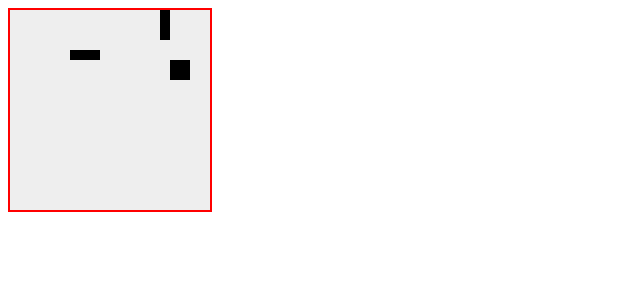
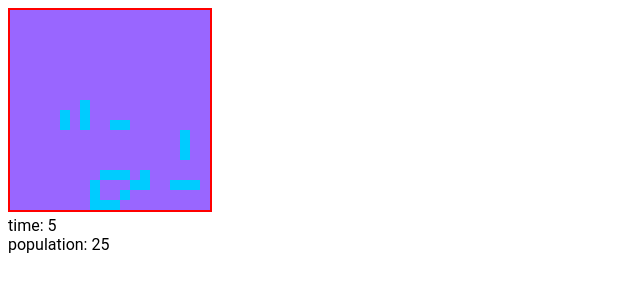
Before and after one commit to SantiagoRevelo/Conway-Game-of-Life-Clone, a plain HTML site: page game_of_life.html in a window 1280 px wide. Shown: the whole page, without its empty margins (0-640 px from the left). Drawn offline with Linux system fonts and the light colour scheme.

Commit message:
autogeneración time y population

```diff
--- a/game_of_life.html
+++ b/game_of_life.html
@@ -1,5 +1,6 @@
 <!DOCTYPE html>
 <html>
+
 <head>
     <meta charset="utf-8">
     <meta name="author" content="Santiago Revelo">
@@ -37,23 +38,39 @@
         #gameOfLife {
             border: 2px solid #F00;
         }
+
+        .wrapper {
+            font-family: 'Roboto', sans-serif;
+        }
     </style>
 </head>
 
 <body>
     <!-- Insert your HTML here -->
+    <div class="wrapper">
         <canvas id="gameOfLife"> </canvas>
+        <div id="time"></div>
+        <div id="population"></div>
+    </div>
 
     <!-- Scripts -->
     <script src="js/gameoflife.js"></script>
     <!--script src="https://code.jquery.com/jquery-2.1.4.min.js"></script-->
     <script>
-            (function(i,s,o,g,r,a,m){i['GoogleAnalyticsObject']=r;i[r]=i[r]||function(){
-            (i[r].q=i[r].q||[]).push(arguments)},i[r].l=1*new Date();a=s.createElement(o),
-            m=s.getElementsByTagName(o)[0];a.async=1;a.src=g;m.parentNode.insertBefore(a,m)
-            })(window,document,'script','//www.google-analytics.com/analytics.js','ga');
+        (function(i, s, o, g, r, a, m) {
+            i['GoogleAnalyticsObject'] = r;
+            i[r] = i[r] || function() {
+                (i[r].q = i[r].q || []).push(arguments)
+            }, i[r].l = 1 * new Date();
+            a = s.createElement(o),
+                m = s.getElementsByTagName(o)[0];
+            a.async = 1;
+            a.src = g;
+            m.parentNode.insertBefore(a, m)
+        })(window, document, 'script', '//www.google-analytics.com/analytics.js', 'ga');
         ga('create', 'UA-XXXXXXXX-X', 'auto');
         ga('send', 'pageview');
     </script>
 </body>
+
 </html>
--- a/js/gameoflife.js
+++ b/js/gameoflife.js
@@ -3,6 +3,9 @@ var numCells = 20;
 var range = 1;
 
 var canvas = document.getElementById('gameOfLife');
+var time = 0;
+var timeLabel = document.getElementById('time');
+var populationLabel = document.getElementById('population');
 canvas.width = pixelSize * numCells;
 canvas.height = pixelSize * numCells;
 
@@ -13,30 +16,31 @@ var arr = IniciaArray();
 var canDraw = false;
 
 
-canvas.addEventListener('mousedown', function(event){
+canvas.addEventListener('mousedown', function (event) {
     canDraw = true;
     var coorX = event.pageX - canvasLeft;
     var coorY = event.pageY - canvasTop;
-    addCell(Math.floor(coorX/pixelSize), Math.round(coorY/pixelSize));
+    addCell(Math.floor((coorX / pixelSize)), Math.round(coorY / pixelSize));
 
 }, false);
-canvas.addEventListener('mouseup', function(){
+canvas.addEventListener('mouseup', function () {
     canDraw = false;
 }, false);
 
 
-canvas.addEventListener('mousemove', function(event) {
+canvas.addEventListener('mousemove', function (event) {
     if (canDraw) {
-        var coorX = event.pageX - canvasLeft;
+        var coorX = event.pageX - canvasLeft
         var coorY = event.pageY - canvasTop;
 
-        addCell(Math.floor(coorX/pixelSize), Math.round(coorY/pixelSize));
+        addCell(Math.floor((coorX / pixelSize)), Math.round(coorY / pixelSize));
     }
 }, false);
 
-function addCell(x, y) {
-    if ( x >= 0 && y >= 0 && x < numCells && y < numCells)
-    arr[x][y] = 1;
+function addCell(row, col) {
+    if (col >= 0 && row >= 0 && col < numCells && row < numCells) {
+        arr[col][row] = 1;
+    }
     display(arr);
 }
 
@@ -44,7 +48,7 @@ function IniciaArray() {
     var arr = [];
     for (var i = 0; i < numCells; i++) {
         var innerArr = [];
-        for ( var j = 0; j < numCells; j++) {
+        for (var j = 0; j < numCells; j++) {
             innerArr.push(0);
         }
         arr.push(innerArr);
@@ -53,80 +57,142 @@ function IniciaArray() {
 }
 
 function display(arr) {
-    for (var x = 0; x < arr.length; x++) {
-        for (var y = 0; y < arr[x].length; y++) {
-            drawCell(x, y, arr[x][y]);
+    for (var row = 0; row < arr.length; row++) {
+        for (var col = 0; col < arr[row].length; col++) {
+            drawCell(col, row, arr[row][col]);
         }
     }
 }
 
 function drawCell(x, y, alive) {
     context.beginPath();
-    context.rect(x*pixelSize, y*pixelSize, pixelSize, pixelSize);
-    context.fillStyle = alive ? '#000' : '#EEE';
+    context.rect(x * pixelSize, y * pixelSize, pixelSize, pixelSize);
+    context.fillStyle = alive ? '#00ccff' : '#9966ff';
     context.fill();
 }
 
-function randomlyPopulate(arr) {
-    for (var x = 0; x < arr.length; x++) {
-        for (var y = 0; y < arr[x].length; y++) {
-            if (Math.log(Math.random() * 10) < -0.1) {
-            //if ((Math.random() * 10) < 5) {
-                arr[x][y] = 1;
+function randomlyPopulate(arr, r, c, w, h) {
+    for (var row = r; row < Math.min(r + h, arr.length); row++) {
+        for (var col = c; col < Math.min(c + w, arr[row].length); col++) {
+            if ((Math.random() * 10) + 1 < 5) {
+                arr[row][col] = 1;
             }
         }
     }
 }
 
 function manualPopulate() {
-
-    arr[1][0] = 1;
-
+    /*arr[1][0] = 1;
     arr[2][1] = 1;
-
     arr[0][2] = 1;
     arr[1][2] = 1;
     arr[2][2] = 1;
-
     arr[10][4] = 1;
     arr[11][4] = 1;
-    arr[12][4] = 1;
+    arr[12][4] = 1;*/
 
+    /*var sample = [
+        [1, 1, 1, 0, 1],
+        [1, 0, 0, 0, 0],
+        [0, 0, 0, 1, 1],
+        [0, 1, 1, 0, 1],
+        [1, 0, 1, 0, 1]
+    ];*/
+    /* var sample = [
+         [0, 0, 0, 0, 0, 0, 0, 0],
+         [0, 0, 0, 0, 0, 0, 1, 0],
+         [0, 0, 0, 0, 1, 0, 1, 1],
+         [0, 0, 0, 0, 1, 0, 1, 0],
+         [0, 0, 0, 0, 1, 0, 0, 0],
+         [0, 0, 1, 0, 0, 0, 0, 0],
+         [1, 0, 1, 0, 0, 0, 0, 0]
+     ];*/
+
+    //    var sample = [
+    //        [0, 0, 0, 0, 0],
+    //        [0, 0, 0, 1, 0],
+    //        [0, 0, 0, 0, 1],
+    //        [0, 0, 0, 0, 1],
+    //        [0, 0, 1, 1, 0]
+    //    ];
+    /*var sample = [
+        [1, 1, 1, 0, 1],
+        [1, 0, 0, 0, 0],
+        [0, 0, 0, 1, 1],
+        [0, 1, 1, 0, 1],
+        [1, 0, 1, 0, 1]
+    ];*/
+    /*var sample = [
+        [0, 1, 0],
+        [0, 0, 1],
+        [1, 1, 1]
+    ];*/
+    var sample = [
+        [0, 0, 0, 0, 0, 0, 0, 0, 0, 0, 0, 0, 1, 0, 0],
+        [0, 0, 0, 0, 0, 0, 0, 0, 0, 0, 0, 0, 0, 1, 0],
+        [0, 0, 0, 0, 0, 0, 0, 0, 0, 0, 0, 1, 1, 1, 0],
+        [0, 0, 0, 0, 0, 0, 0, 0, 0, 0, 0, 0, 0, 0, 0],
+        [0, 0, 0, 0, 0, 0, 0, 0, 0, 0, 0, 0, 0, 0, 0],
+        [0, 0, 0, 0, 0, 0, 0, 0, 0, 0, 0, 0, 0, 0, 0],
+        [0, 0, 0, 0, 0, 0, 0, 0, 0, 0, 0, 0, 0, 0, 0],
+        [0, 0, 0, 0, 0, 0, 0, 0, 0, 0, 0, 0, 0, 0, 0],
+        [0, 0, 0, 0, 0, 0, 0, 0, 1, 1, 0, 0, 0, 0, 0],
+        [0, 0, 0, 0, 0, 0, 0, 0, 1, 1, 0, 0, 0, 0, 0],
+        [0, 0, 0, 0, 0, 0, 0, 0, 0, 0, 0, 0, 0, 0, 0],
+        [0, 0, 0, 0, 0, 0, 1, 1, 1, 1, 0, 0, 0, 0, 0],
+        [0, 0, 1, 1, 0, 1, 0, 0, 1, 0, 1, 0, 0, 0, 0],
+        [0, 0, 1, 1, 0, 1, 1, 0, 0, 0, 1, 0, 0, 0, 0],
+        [0, 0, 0, 0, 0, 1, 0, 1, 0, 0, 1, 0, 1, 1, 0],
+        [0, 0, 0, 0, 0, 1, 0, 0, 0, 0, 1, 0, 1, 1, 0],
+        [0, 0, 0, 0, 0, 0, 1, 1, 1, 1, 0, 0, 0, 0, 0],
+        [0, 0, 0, 0, 0, 0, 0, 0, 0, 0, 0, 0, 0, 0, 0],
+        [0, 0, 0, 0, 0, 0, 1, 1, 0, 0, 0, 0, 0, 0, 0],
+        [0, 0, 0, 0, 0, 0, 1, 1, 0, 0, 0, 0, 0, 0, 0]
+    ];
+
+    var filaIni = Math.floor((arr.length - sample.length) / 2);
+    var filaFin = Math.floor((arr[0].length - sample[0].length) / 2);
+
+    arr = combineSquaredArrays(arr, sample, filaIni, filaFin);
+}
+
+function combineSquaredArrays(base, other, startF, startC) {
+    var combined = base.slice();
+
+    for (var f = 0; f < other.length; f++) {
+        for (var c = 0; c < other[0].length; c++) {
+            combined[startF + f][startC + c] = other[f][c];
+        }
+    }
+    return combined;
 }
 
 function vecinosVivos(arr, x, y) {
+    var totalVivos = 0;
 
-   var totalVivos = 0;
+    for (var j = (x - range); j <= (x + range); j++) {
+        for (var k = (y - range); k <= (y + range); k++) {
+            var f = 0;
+            var c = 0;
+            if (j < 0)
+                f = numCells + j;
+            else if (j > numCells - 1)
+                f = j - numCells;
+            else f = j;
 
-    for ( var j = (x - range); j <= (x + range); j ++) {
-        for (var k = (y - range); k <= (y + range); k++) {
+            if (k < 0)
+                c = numCells + k;
+            else if (k > numCells - 1)
+                c = k - numCells;
+            else
+                c = k;
 
-            if ( j >= 0 && k >= 0 && j < numCells && k < numCells)
-                if ( !(j == x && k == y) ) {
-                    totalVivos += arr[j][k];
-                }
+            if (!(f == x && c == y)) {
+                totalVivos += arr[f][c];
+            }
         }
     }
     return totalVivos;
-
-
-   /* if (x > 0 && y > 0 && x < numCells -1 && y < numCells -1) {
-        var totalAlive =
-            arr[x-1][y-1] +
-            arr[ x ][y-1] +
-            arr[x+1][y-1] +
-
-            arr[x-1][ y ] +
-            arr[x+1][ y ] +
-
-            arr[x-1][y+1] +
-            arr[ x ][y+1] +
-            arr[x+1][y+1];
-        return totalAlive;
-    } else {
-        return 0;
-    }
-    */
 }
 
 function step(arr) {
@@ -137,15 +203,6 @@ function step(arr) {
             var alives = vecinosVivos(arr, x, y);
 
             if (cell == 1) {
-
-                /*if (alives < 2) {
-                    newArr[x][y] = 0;
-                } else if (alives == 2 || alives == 3) {
-                    newArr[x][y] = 1;
-                } else if (alives > 3) {
-                    newArr[x][y] = 0;
-                }
-                */
                 if (alives == 2 || alives == 3) {
                     newArr[x][y] = 1;
                 } else {
@@ -160,12 +217,36 @@ function step(arr) {
     return newArr;
 }
 
-randomlyPopulate(arr);
-//manualPopulate();
+//randomlyPopulate(arr, Math.floor(Math.random() * numCells), Math.floor(Math.random() * numCells), Math.floor(Math.random() * numCells / 2) + 2, Math.floor(Math.random() * numCells / 2) + 2);
+manualPopulate();
 display(arr);
 
-setInterval( function() {
+var updateRatio = 100;
+setInterval(function () {
     var newArr = step(arr);
     display(newArr);
     arr = newArr;
-}, 100);
+    time += updateRatio
+    timeLabel.innerHTML = 'time: ' + time / 1000;
+    populationLabel.innerHTML = 'population: ' + arr.reduce((total, amount) => {
+        return total.concat(amount)
+    }, []).reduce((total, amount) => total + amount);
+}, updateRatio);
+
+
+setInterval(function () {
+        /*
+        var sum = arr.reduce((total, amount) => {
+            return total.concat(amount)
+        }, []).reduce((total, amount) => total + amount);
+        console.log("suma: " + sum);
+        */
+        //if (sum > 0)
+        randomlyPopulate(arr,
+            Math.floor(Math.random() * numCells),
+            Math.floor(Math.random() * numCells),
+            Math.floor(Math.random() * numCells / 2) + 2,
+            Math.floor(Math.random() * numCells / 2) + 2
+        );
+    },
+    4000);
```
Lines whose indentation alone changed are shown as unchanged.
